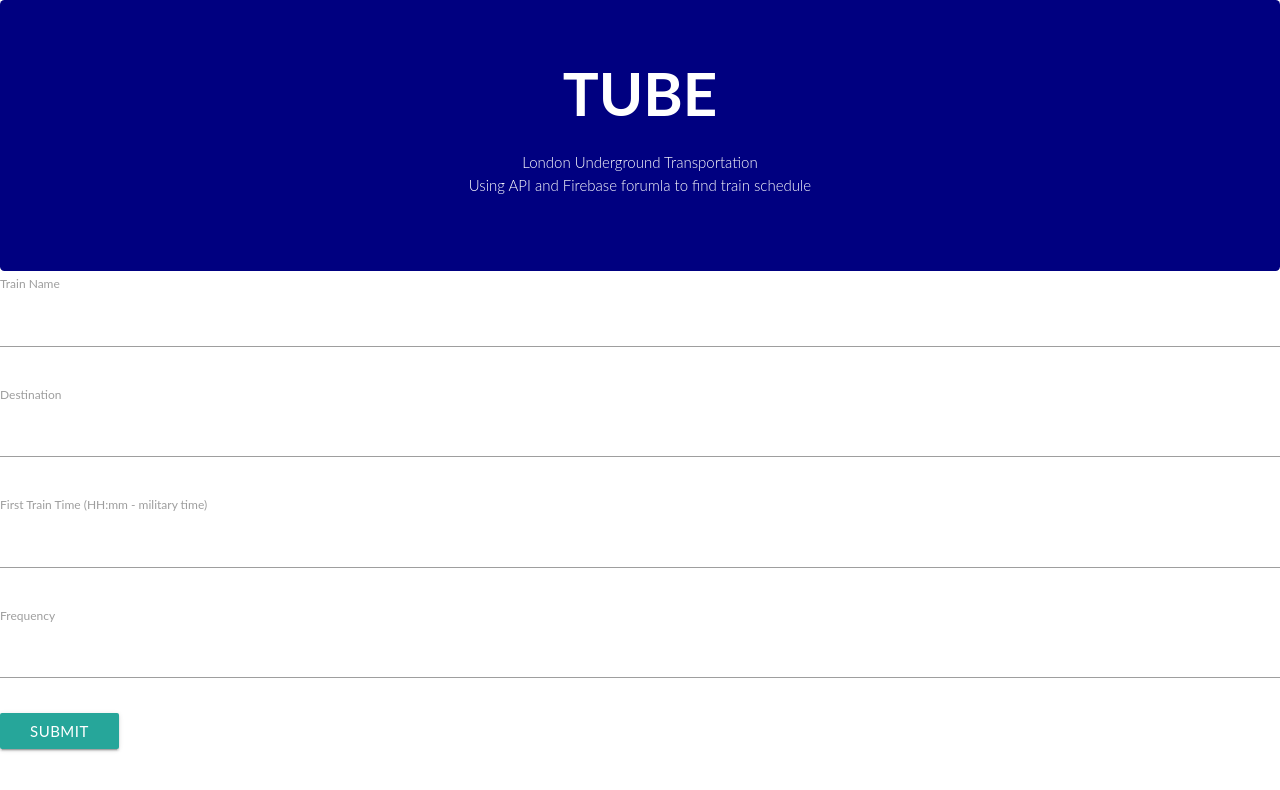
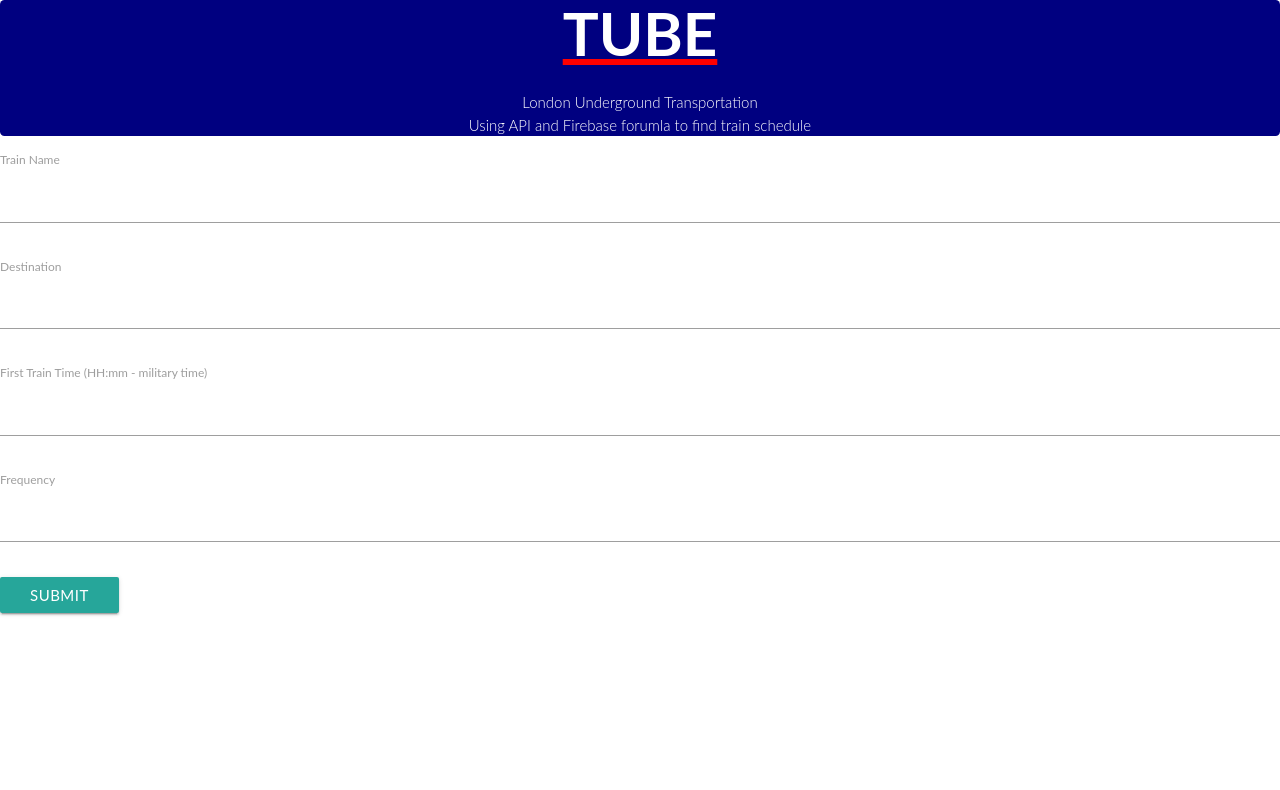
Before and after one commit to WslyStvnChng/train-firebase, a plain HTML site: page index.html in a window 1280 px wide. Drawn offline with nearby package versions, Linux system fonts and the light colour scheme.

Commit message:
html and css completed. Working on js

```diff
--- a/assets/css/style.css
+++ b/assets/css/style.css
@@ -1,6 +1,7 @@
 body {
   width: 100%;
   font-family: "Lato", sans-serif;
+  max-height: 100%;
 }
 
 .jumbotron {
@@ -8,13 +9,21 @@ body {
   margin: 0 auto;
   background: navy;
   color: white;
+  padding-bottom: 0px;
+  padding-top: 0px;
 }
 
 .display-4 {
   font-size: 60px;
   font-weight: bold;
+  text-decoration: underline red;
+
 }
 
 .lead {
   font-size: 15px;
 }
+
+form {
+  font-size: 10px;
+}
--- a/index.html
+++ b/index.html
@@ -26,7 +26,7 @@
       <!-- Js File Insert with Tables -->
     </div>
 
-    <div class="add-container">
+    <span class="search-container">
       <form>
         <div class="form-group">
           <label for="">Train Name</label>
@@ -46,8 +46,7 @@
         </div>
       </form>
       <button type="button" class="btn btn-secondary" id="search">Submit</button>
-    </div>
-  </div>
+    </span>
   </div>
 
   <script src="https://code.jquery.com/jquery-3.2.1.min.js" integrity="sha256-hwg4gsxgFZhOsEEamdOYGBf13FyQuiTwlAQgxVSNgt4="
```
